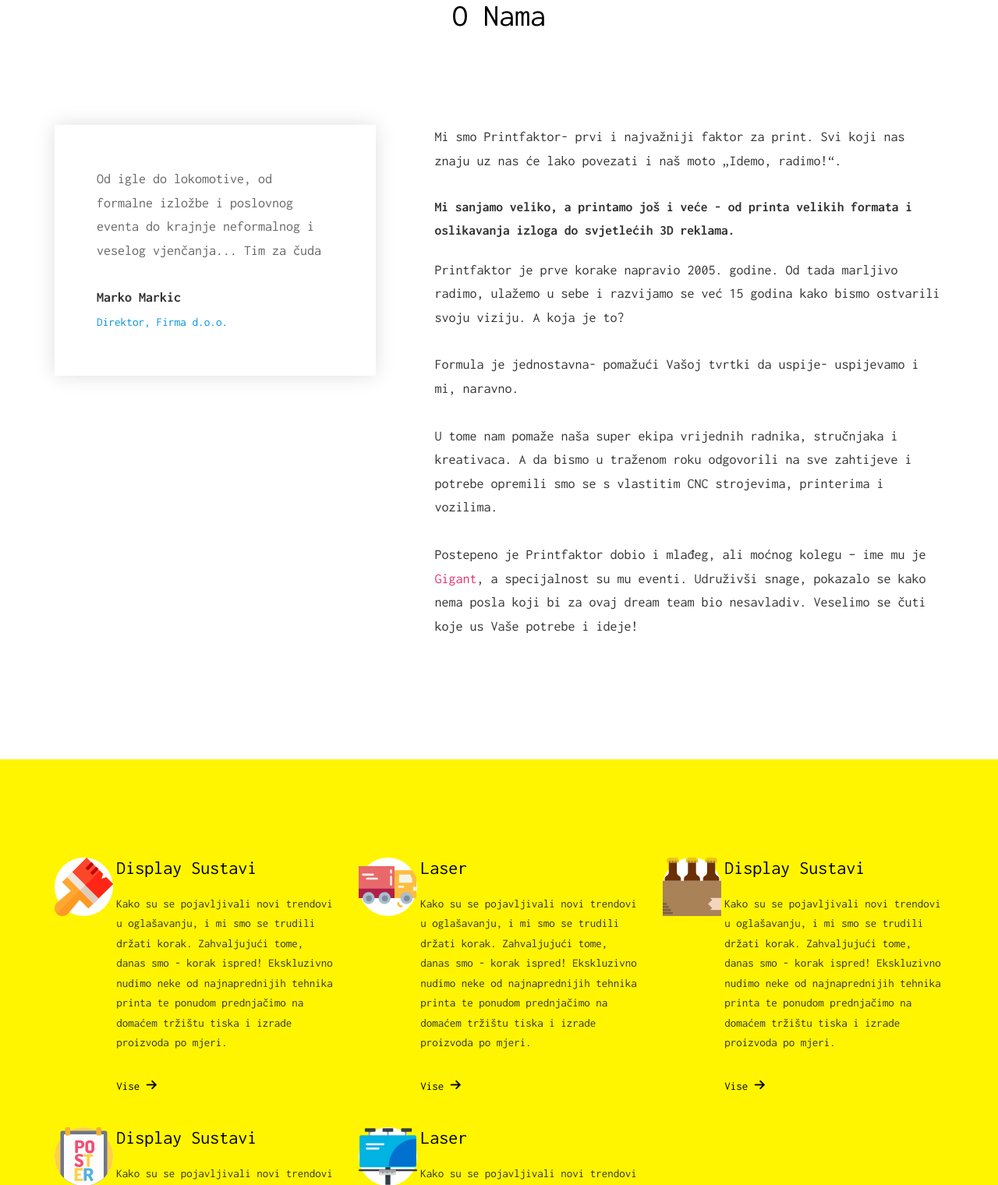
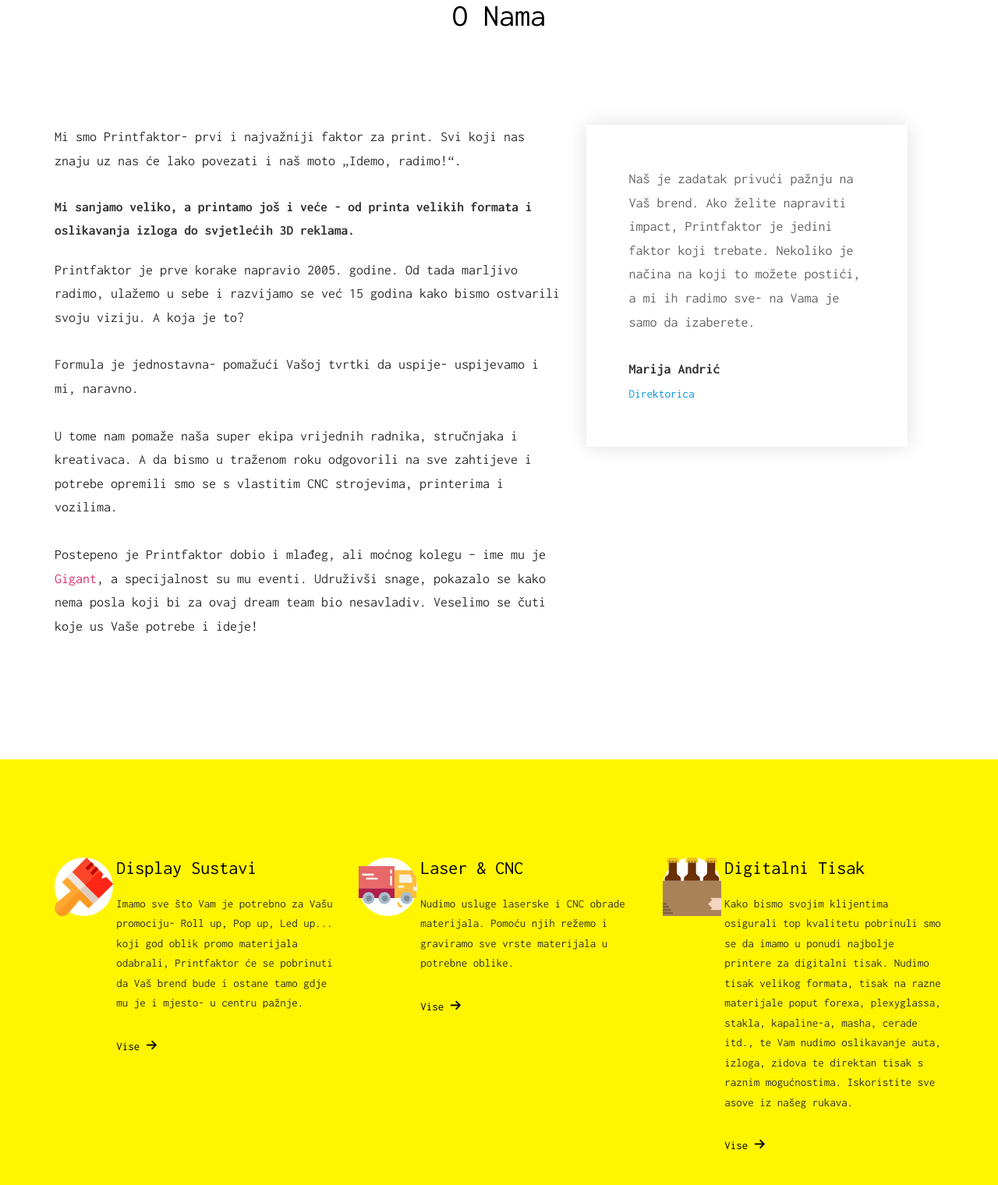
Before and after one commit to lukasvast/lukasvast.github.io, a PHP site: page /projects/PrintFaktor/index.html in a window 1280 px wide. Shown: the part 1056-2576 px from the top of the page at 78% size. Run offline with PHP 8.4, Linux system fonts and the light colour scheme; some web fonts are replaced.

Commit message:
add bannerbow and fix mennus

```diff
--- a/projects/PrintFaktor/css/style.css
+++ b/projects/PrintFaktor/css/style.css
@@ -1487,6 +1487,12 @@
 
 /*# PrintFaktor Specific */
 
+@media screen and (max-width: 768px) {
+  .fh5co-nav-toggle {
+    display: none;
+  }
+}
+
 .logo{
   height: 64px;
 }
--- a/projects/PrintFaktor/index.html
+++ b/projects/PrintFaktor/index.html
@@ -39,10 +39,10 @@
 		<div class="top-menu">
 			<div class="container">
 				<div class="row">
-					<div class="col-xs-4">
+					<div class="col-md-4 col-xs-8">
 						<span id="fh5co-logo"><img src="static/img/logo.svg" class="logo"><span class="pf-blue"> PRINT</span><span class="pf-yellow">FAKTOR</span></span>
 					</div>
-					<div class="col-xs-8 text-right menu-1">
+					<div class="col-md-8 col-xs-4 text-right menu-1">
 						<ul>
 							<li class="active"><a href="#">Home</a></li>
 							<li><a href="#o_nama">O Nama</a></li>
@@ -80,13 +80,6 @@
 				</div>
 			</div>
 			<div class="row">
-				<div class="col-md-5 animate-box">
-					<div class="user-frame">
-						<p>Od igle do lokomotive, od formalne izložbe i poslovnog eventa do krajnje neformalnog i veselog vjenčanja... Tim za čuda</p>
-						<span>Marko Markic</span><br>
-						<small>Direktor, Firma d.o.o.</small>
-					</div>
-				</div>
 				<div class="col-md-7 animate-box">
 					<p>Mi smo Printfaktor- prvi i najvažniji faktor za print. Svi koji nas znaju uz nas će lako povezati i naš moto „Idemo, radimo!“.</p>
 					<blockquote>
@@ -96,6 +89,13 @@
 					<p>Formula je jednostavna- pomažući Vašoj tvrtki da uspije- uspijevamo i mi, naravno.</p>
 					<p>U tome nam pomaže naša super ekipa vrijednih radnika, stručnjaka i kreativaca. A da bismo u traženom roku odgovorili na sve zahtijeve i potrebe opremili smo se s vlastitim CNC strojevima, printerima i vozilima.</p>
 					<p>Postepeno je Printfaktor dobio i mlađeg, ali moćnog kolegu – ime mu je <a href="https://www.facebook.com/printfak/">Gigant</a>, a specijalnost su mu eventi. Udruživši snage, pokazalo se kako nema posla koji bi za ovaj dream team bio nesavladiv. Veselimo se čuti koje us Vaše potrebe i ideje!</p>
+				</div>
+				<div class="col-md-5 animate-box">
+					<div class="user-frame">
+						<p>Naš je zadatak privući pažnju na Vaš brend. Ako želite napraviti impact, Printfaktor je jedini faktor koji trebate. Nekoliko je načina na koji to možete postići, a mi ih radimo sve- na Vama je samo da izaberete.</p>
+						<span>Marija Andrić</span><br>
+						<small>Direktorica</small>
+					</div>
 				</div>
 			</div>
 		</div>
@@ -112,7 +112,7 @@
 							</span>
 							<div class="feature-copy">
 								<h3>Display Sustavi</h3>
-								<p>Kako su se pojavljivali novi trendovi u oglašavanju, i mi smo se trudili držati korak. Zahvaljujući tome, danas smo - korak ispred! Ekskluzivno nudimo neke od najnaprednijih tehnika printa te ponudom prednjačimo na domaćem tržištu tiska i izrade proizvoda po mjeri.</p>
+								<p>Imamo sve što Vam je potrebno za Vašu promociju- Roll up, Pop up, Led up...  koji god oblik promo materijala odabrali, Printfaktor će se pobrinuti da Vaš brend bude i ostane tamo gdje mu je i mjesto- u centru pažnje.</p>
 								<p><a href="#">Vise <i class="icon-arrow-right22"></i></a></p>
 							</div>
 						</div>
@@ -124,8 +124,8 @@
 								<img src="static/img/oslikavanje_vozila.svg">
 							</span>
 							<div class="feature-copy">
-								<h3>Laser</h3>
-								<p>Kako su se pojavljivali novi trendovi u oglašavanju, i mi smo se trudili držati korak. Zahvaljujući tome, danas smo - korak ispred! Ekskluzivno nudimo neke od najnaprednijih tehnika printa te ponudom prednjačimo na domaćem tržištu tiska i izrade proizvoda po mjeri.</p>
+								<h3>Laser & CNC</h3>
+								<p>Nudimo usluge laserske i CNC obrade materijala. Pomoću njih režemo i graviramo sve vrste materijala u potrebne oblike.</p>
 								<p><a href="#">Vise <i class="icon-arrow-right22"></i></a></p>
 							</div>
 						</div>
@@ -137,8 +137,8 @@
 								<img src="static/img/packaging.svg">
 							</span>
 							<div class="feature-copy">
-								<h3>Display Sustavi</h3>
-								<p>Kako su se pojavljivali novi trendovi u oglašavanju, i mi smo se trudili držati korak. Zahvaljujući tome, danas smo - korak ispred! Ekskluzivno nudimo neke od najnaprednijih tehnika printa te ponudom prednjačimo na domaćem tržištu tiska i izrade proizvoda po mjeri.</p>
+								<h3>Digitalni Tisak</h3>
+								<p>Kako bismo svojim klijentima osigurali top kvalitetu pobrinuli smo se da imamo u ponudi najbolje printere za digitalni tisak. Nudimo tisak velikog formata, tisak na razne materijale poput forexa, plexyglassa, stakla, kapaline-a, masha, cerade  itd., te Vam nudimo oslikavanje auta, izloga, zidova te direktan tisak s raznim mogućnostima. Iskoristite sve asove iz našeg rukava.</p>
 								<p><a href="#">Vise <i class="icon-arrow-right22"></i></a></p>
 							</div>
 						</div>
@@ -152,7 +152,7 @@
 								<img src="static/img/tisak_formata.svg">
 							</span>
 							<div class="feature-copy">
-								<h3>Display Sustavi</h3>
+								<h3>Custom-Made Proizvodi</h3>
 								<p>Kako su se pojavljivali novi trendovi u oglašavanju, i mi smo se trudili držati korak. Zahvaljujući tome, danas smo - korak ispred! Ekskluzivno nudimo neke od najnaprednijih tehnika printa te ponudom prednjačimo na domaćem tržištu tiska i izrade proizvoda po mjeri.</p>
 								<p><a href="#">Vise <i class="icon-arrow-right22"></i></a></p>
 							</div>
@@ -165,8 +165,21 @@
 								<img src="static/img/tisak_velikih_formata.svg">
 							</span>
 							<div class="feature-copy">
-								<h3>Laser</h3>
-								<p>Kako su se pojavljivali novi trendovi u oglašavanju, i mi smo se trudili držati korak. Zahvaljujući tome, danas smo - korak ispred! Ekskluzivno nudimo neke od najnaprednijih tehnika printa te ponudom prednjačimo na domaćem tržištu tiska i izrade proizvoda po mjeri.</p>
+								<h3>Samostojeće Reklame</h3>
+								<p>Samostojeće reklame su odličan način da se kaže sve od A do Ž u tri dimenzije.</p>
+								<p><a href="#">Vise <i class="icon-arrow-right22"></i></a></p>
+							</div>
+						</div>
+					</div>
+
+					<div class="col-md-4 animate-box">
+						<div class="feature-left">
+							<span class="icon">
+								<img src="static/img/rainbow.svg">
+							</span>
+							<div class="feature-copy">
+								<h3>Bannerbow</h3>
+								<p>Facilis ipsum reprehenderit nemo molestias. Aut cum mollitia reprehenderit. Eos cumque dicta adipisci architecto culpa amet.</p>
 								<p><a href="#">Vise <i class="icon-arrow-right22"></i></a></p>
 							</div>
 						</div>
```
